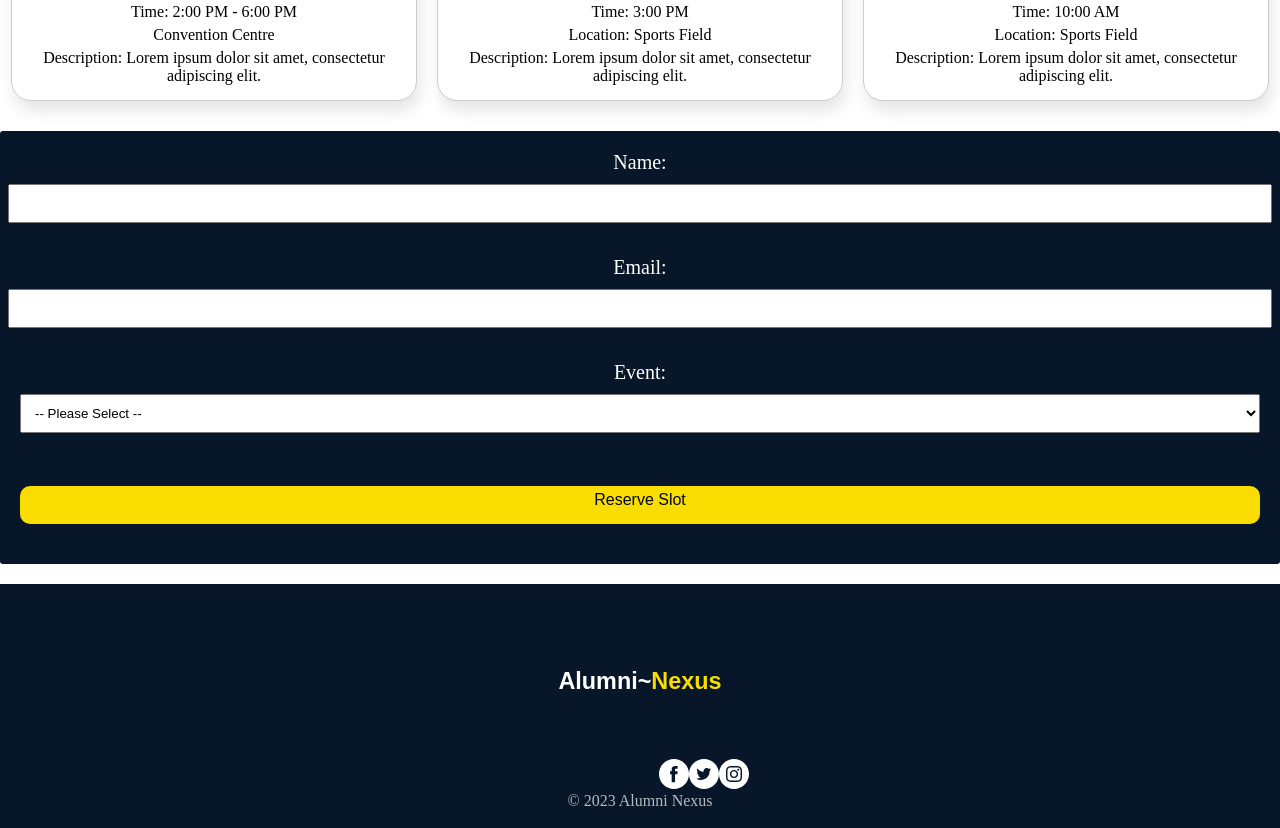
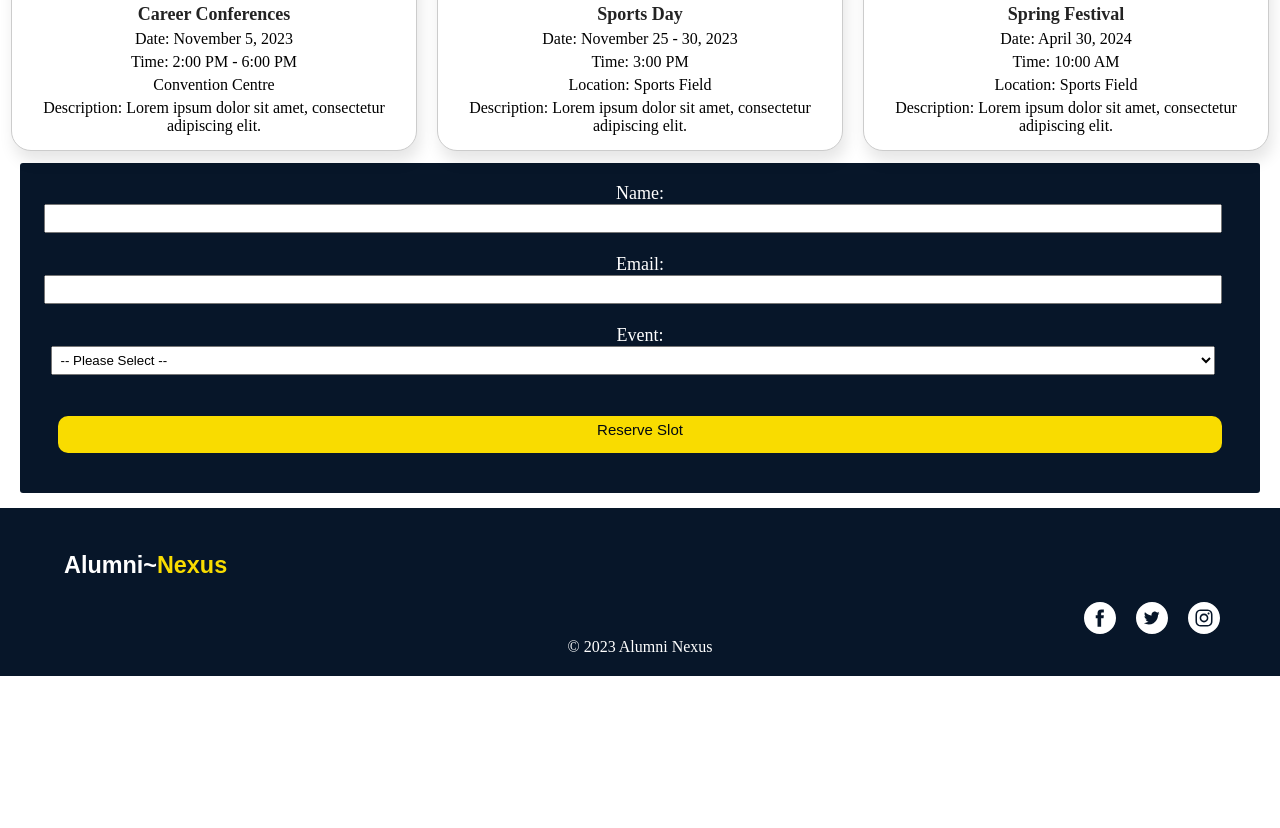
Before and after one commit to GChukwudi/Alumni-Nexus, a plain HTML site: page index.html in a window 1280 px wide. Shown: the part 2460-3288 px from the top of the page. After the commit the page ends 3136 px from the top, so only its background shows below. Drawn offline with Linux system fonts and the light colour scheme.

Commit message:
files updated

```diff
--- a/styles.css
+++ b/styles.css
@@ -52,7 +52,6 @@ nav .a {
     margin-top: 2px;
     font-size: 20px;
     color: #fff;
-
 }
 
 .events {
@@ -112,20 +111,6 @@ nav .a {
     text-decoration: none;
     color: black;
 }
-
-.event-card .reserve-button {
-    background-color: #09121d;
-    color: #fff;
-    border: none;
-    padding: 15px 20px;
-    font-size: 14px;
-    cursor: pointer;
-    transition: background-color 0.4s;
-    margin-top: 20px;
-}
-.event-card .reserve-button:hover {
-    background-color: #181d23;
-}
 .about {
     display: flex;
     flex-direction: column;
@@ -137,7 +122,9 @@ nav .a {
         height: 300px;
         padding: 2% 5% 3% 3%;
     }
-
+    header h2 {
+        font-size: 18px;
+    }
     h1 {
         font-size: 36px;
     }
@@ -154,7 +141,7 @@ nav .a {
 
     .about h2 {
         font-size: 32px;
-        margin-top: 200px;
+        /* margin-top: 400px; */
     }
 
     .team-block {
@@ -179,7 +166,13 @@ nav .a {
     footer {
         padding: 10px 0;
     }
-
+    footer .engage {
+        margin-top: 20px;
+    }
+    footer .logo {
+        margin: 0;
+        text-align: center;
+    }
     .engage {
         margin-left: 5%;
     }
@@ -277,7 +270,7 @@ nav .a {
 .team-member img {
     width: 200px;
     height: auto;
-    border-radius: 10px;
+    border-radius: 100px;
     margin-top: 10px;
     justify-content: center;
 }
@@ -298,12 +291,12 @@ nav .a {
 .team-member p {
     width: 100%;
     text-align: center;
-    margin-bottom: -5px;
+    margin-bottom: 5px;
 }
 
 .team-member h3 {
     font-weight: bold;
-    margin-bottom: -5px;
+    margin-bottom: 5px;
 }
 
 .team-member p a {
@@ -373,65 +366,71 @@ footer {
 footer .logo {
     font-size: 20px;
     font-family: sans-serif;
-    text-align: center;
-    margin: 5%;
+    text-align: left;
+    margin-left: 5%;
 }
 
 footer .logo .ne {
     color: rgb(249, 220, 0);
 }
 
-footer p {
-    margin: 0;
-    opacity: 70%;
-    line-height: 15px;
+footer .engage {
+    display: flex;
+    justify-content: center;
+    margin-left: 80%;
 }
 
-.engage {
-    display: flex;
-    justify-content: center;
-    margin-left: 10%;
+footer .engage a {
+    text-decoration: none;
+    color: #fff;
+    margin: 0 10px;
 }
 
-form input,
-form select {
-    width: 100%;
-    margin: 10px 0;
-    padding: 10px;
-    transition: box-shadow 0.2s;
+footer .engage a img {
+    width: 32px;
+    height: 32px;
 }
 
-form input:focus,
-form select:focus {
+form input, form select {
+    width: 97%;
+    margin-right: 15px;
+    padding: 5px;
+    transition: box-shadow 0.01s;
+}
+form input:focus, form select:focus {
     box-shadow: 0 0 20px #c5e2d3;
 }
-
 #contact {
     background-color: #071629;
     border-radius: 3px;
-    margin: 20px 0;
+    margin: 20px;
     color: #fff;
     padding: 20px;
     text-align: center;
-    font-size: 20px;
+    margin-top: 2px;
+    margin-bottom: 15px;
+    font-size: 18px;
 }
-
 form {
     display: flex;
     flex-direction: column;
     align-items: center;
+    justify-content: center;
 }
-
+/*form label {
+    margin-top: 10px;
+    margin-bottom: 10px;
+    font-size: 20px;
+}*/
 .reserve-slot {
     background-color: rgb(249, 220, 0);
     color: #020911;
     border: none;
     padding: 15px;
-    font-size: 16px;
+    font-size: 15px;
+    text-align: center;
     cursor: pointer;
     transition: background-color 0.4s;
     margin: 20px;
     border-radius: 10px;
 }
-
-/* Add media queries for different screen sizes here */
```
